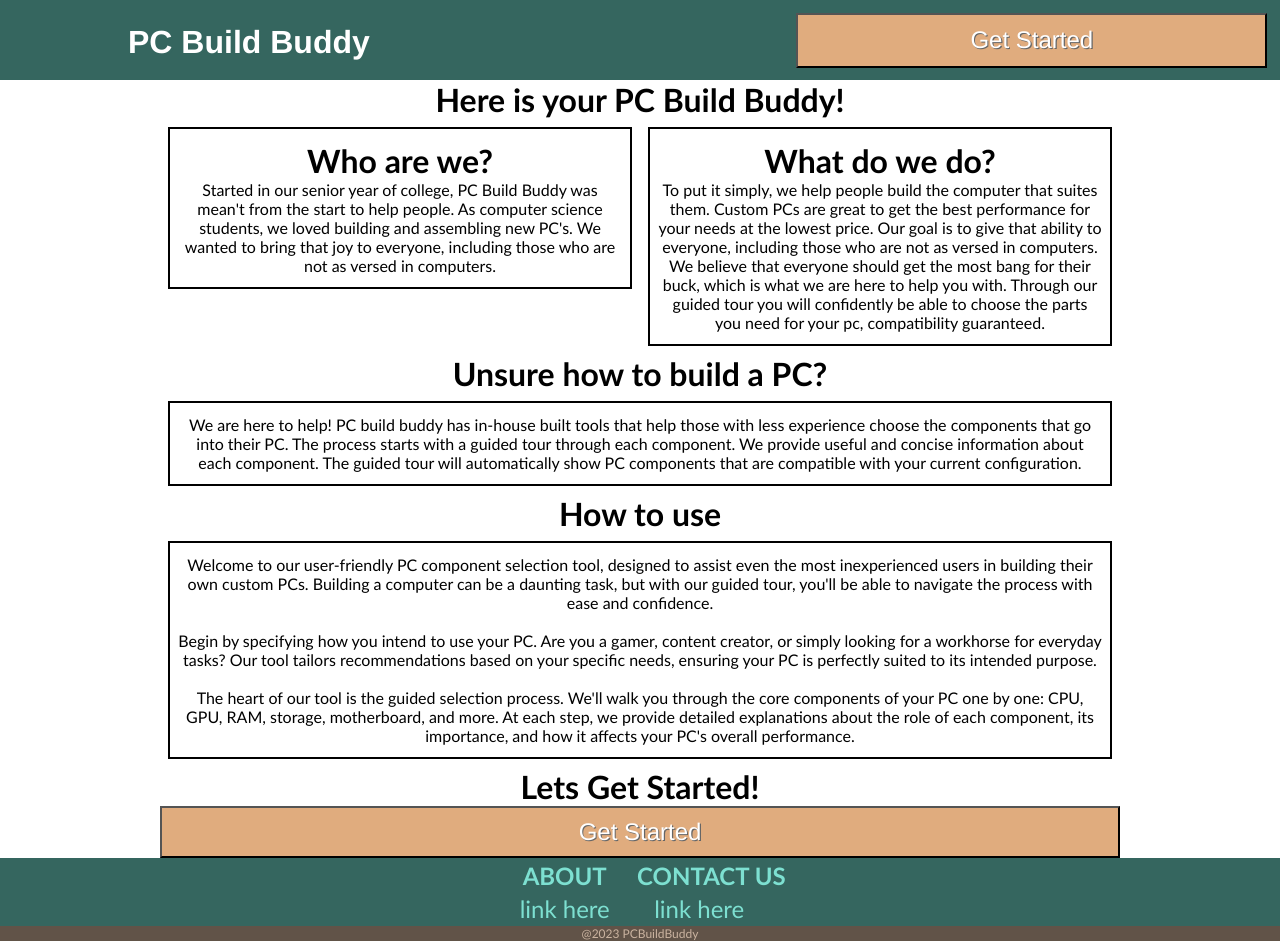
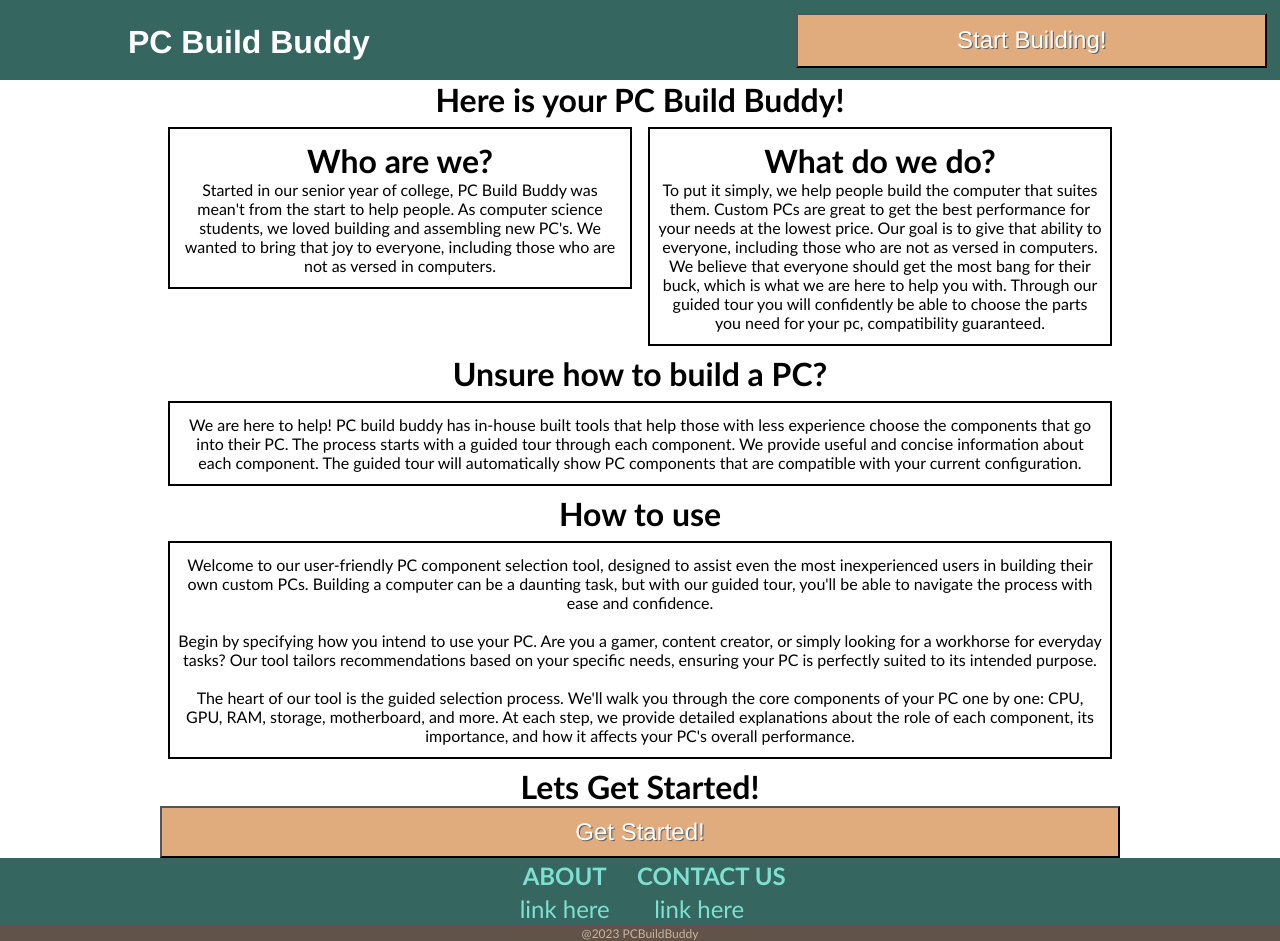
Before and after one commit to Fullchord/PCBuildBuddy, a React (Vite) app in the folder frontend/: page / in a window 1280 px wide. Built offline with nearby package versions, Linux system fonts and the light colour scheme.

Commit message:
Made button component more versatile

```diff
--- a/frontend/src/components/button.jsx
+++ b/frontend/src/components/button.jsx
@@ -1,10 +1,11 @@
 import "./button.css";
 
-const Button = () => {
+const Button = ({onClick, children}) => {
+
 
     return (
-        <button className="button">
-            <p>Get Started</p>
+        <button onClick={onClick} className="button">
+            {children}
         </button>
     );
 }
--- a/frontend/src/components/nav.jsx
+++ b/frontend/src/components/nav.jsx
@@ -6,7 +6,7 @@ const Nav = () => {
     return (
         <nav className="nav">
             <h1 className="title">PC Build Buddy</h1>
-            <Button className="test"/>
+            <Button className="test">Start Building!</Button>
         </nav>
     );
 }
--- a/frontend/src/pages/index.jsx
+++ b/frontend/src/pages/index.jsx
@@ -80,7 +80,7 @@ const Index = () => {
                 </div>
                 <div id="index-content-item">
                     <h1>Lets Get Started!</h1>
-                    <div><Button/></div>
+                    <div><Button>Get Started!</Button></div>
                 </div>
             </div>
         </>
```
